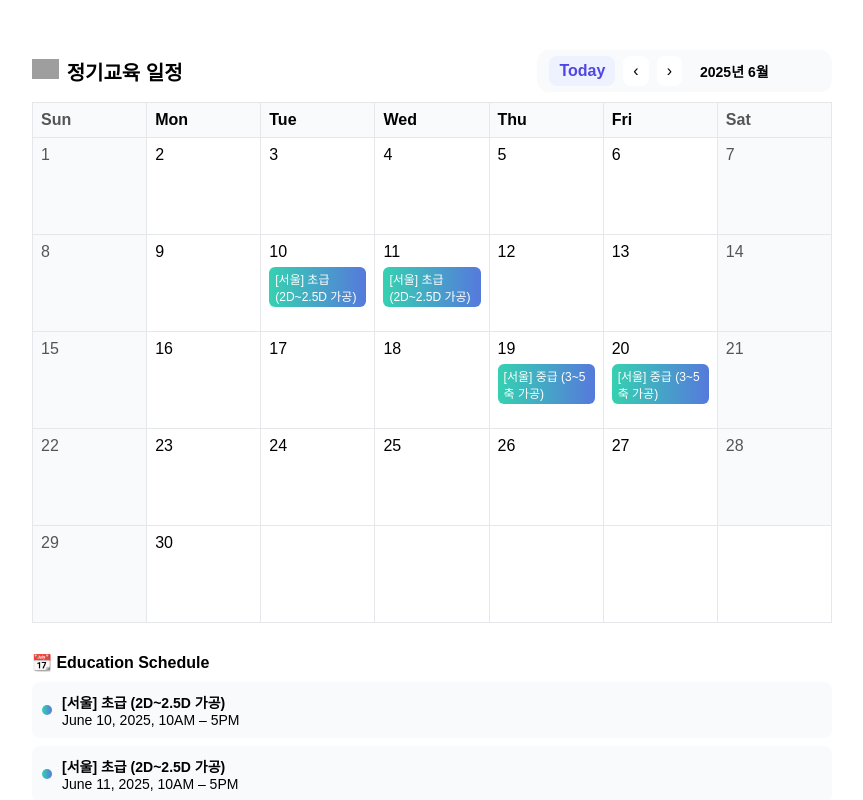
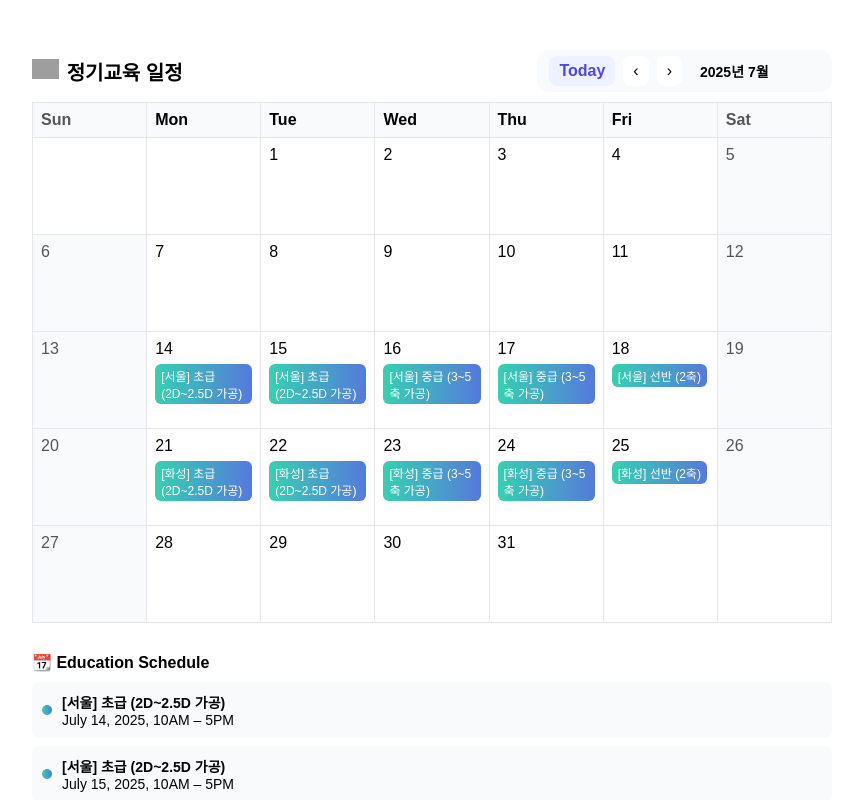
Before and after one commit to ChanggyuPark/2025ency, a plain HTML site: page index.html in a window 1280 px wide. Both pictures are taken after a click on the button "Today". Shown: the top 800 px of the page, without its empty margins (208-1071 px from the left). Drawn offline with Linux system fonts and the light colour scheme; grey boxes are pictures that could not be loaded.

Commit message:
index.html

```diff
--- a/index.html
+++ b/index.html
@@ -425,12 +425,14 @@ function changeMonth(offset) {
   renderCalendar(monthList[currentIndex]);
 }
 
+
 function goToday() {
-  currentIndex = 0;
+  currentIndex = 1; // July 2025
   renderCalendar(monthList[currentIndex]);
 }
 
-window.onload = () => renderCalendar(monthList[currentIndex]);
+
+window.onload = () => { currentIndex = 1; renderCalendar(monthList[currentIndex]); };
 
 // Apply background for empty sun/sat cells
 document.querySelectorAll("td.sun:empty, td.sat:empty").forEach(td => {
```
